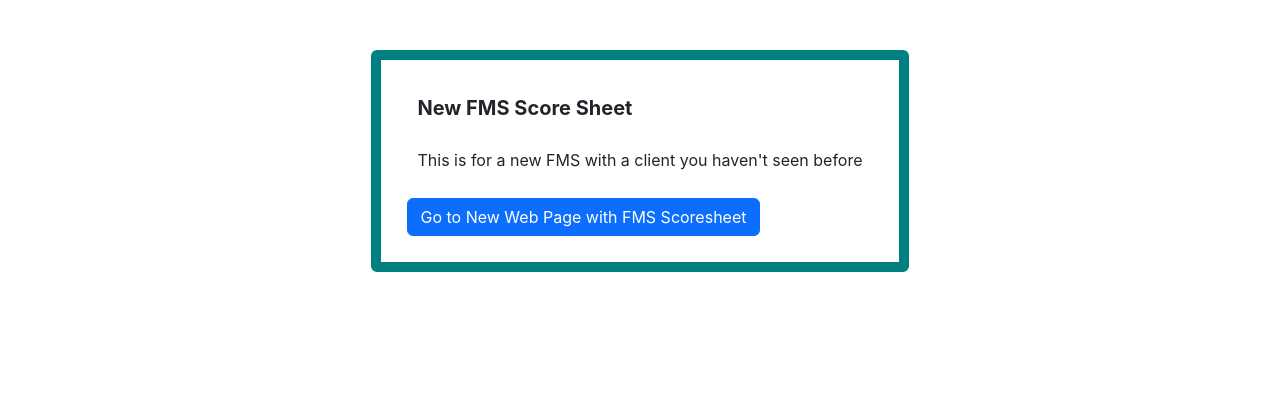
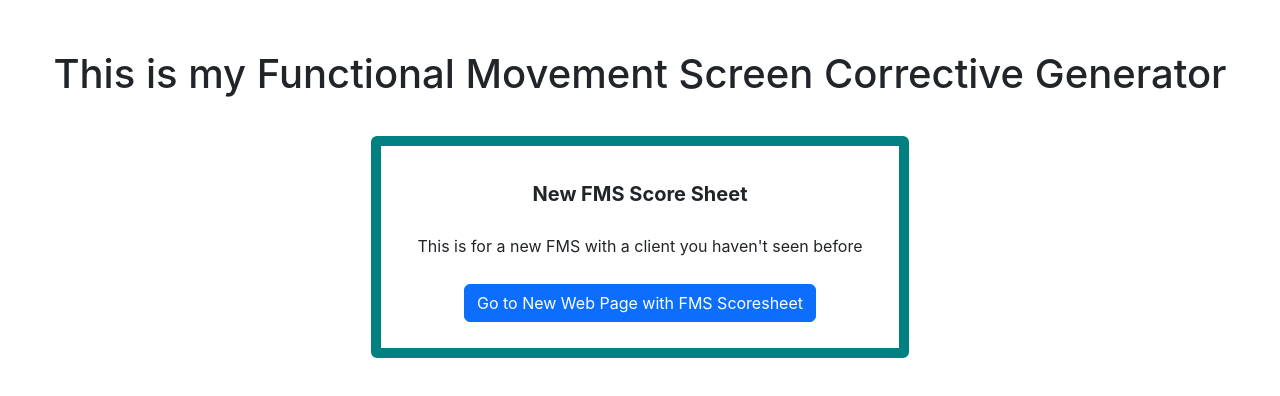
Before and after one commit to bneighbs6/fms-corrective-generator, a React (Create React App) app: page / in a window 1280 px wide. Shown: the top 396 px of the page. Built offline with nearby package versions, Linux system fonts and the light colour scheme; the HTML template or start-up script is replaced by a standard one.

Commit message:
Center the entire application

```diff
--- a/src/App.css
+++ b/src/App.css
@@ -1,4 +1,4 @@
-.App {
+.app {
   text-align: center;
 }
 
--- a/src/App.js
+++ b/src/App.js
@@ -6,12 +6,16 @@ import { BrowserRouter as Router, Routes, Route } from 'react-router-dom';
 function App() {
   const header = <h1>This is my Functional Movement Screen Corrective Generator</h1>
   return (
-    <Router>
-      <Routes>
-        <Route path='/' element={<HomePage />} />
-        <Route path='/new-fms' element={<FMSScoresheet />} />
-      </Routes>
-    </Router>
+    <div className='app'>
+
+      {header}
+      <Router>
+        <Routes>
+          <Route path="/" element={<HomePage />} />
+          <Route path="/new-fms" element={<FMSScoresheet />} />
+        </Routes>
+      </Router>
+    </div>
   );
 }
 
```
